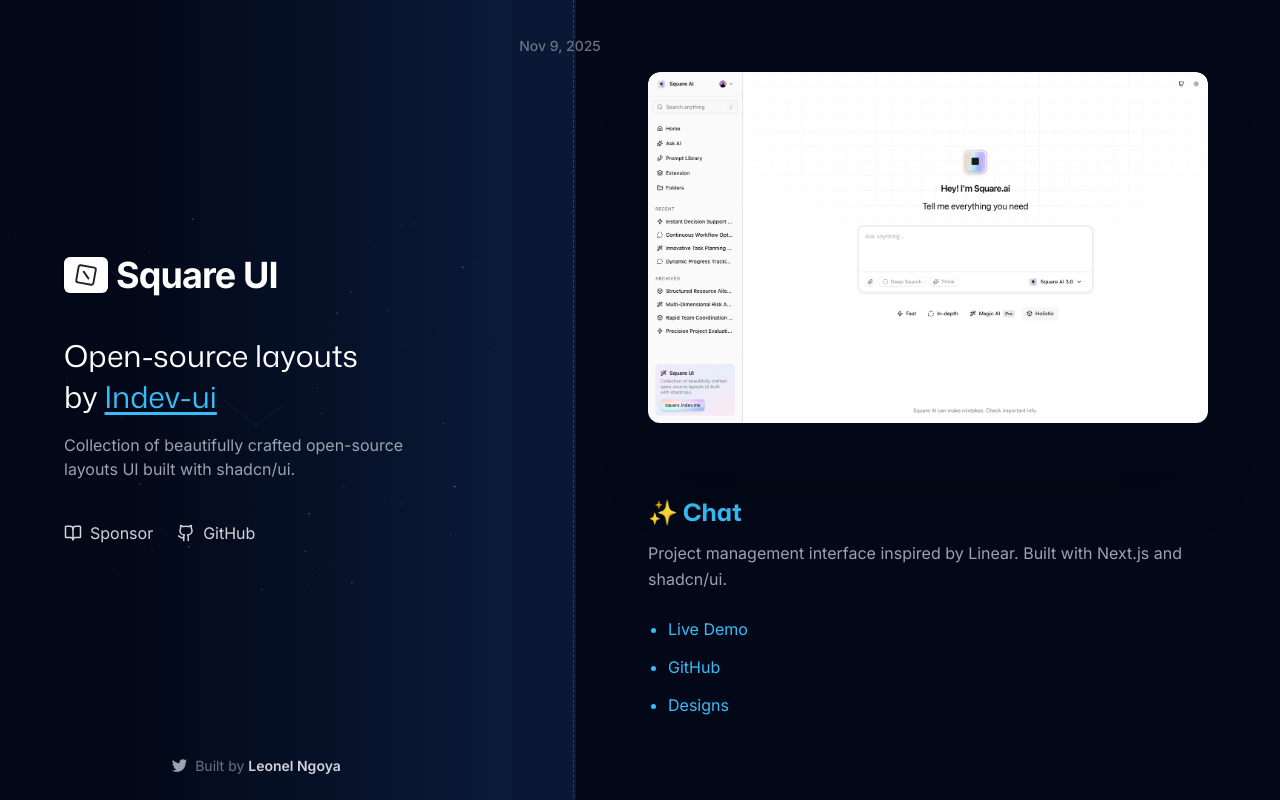
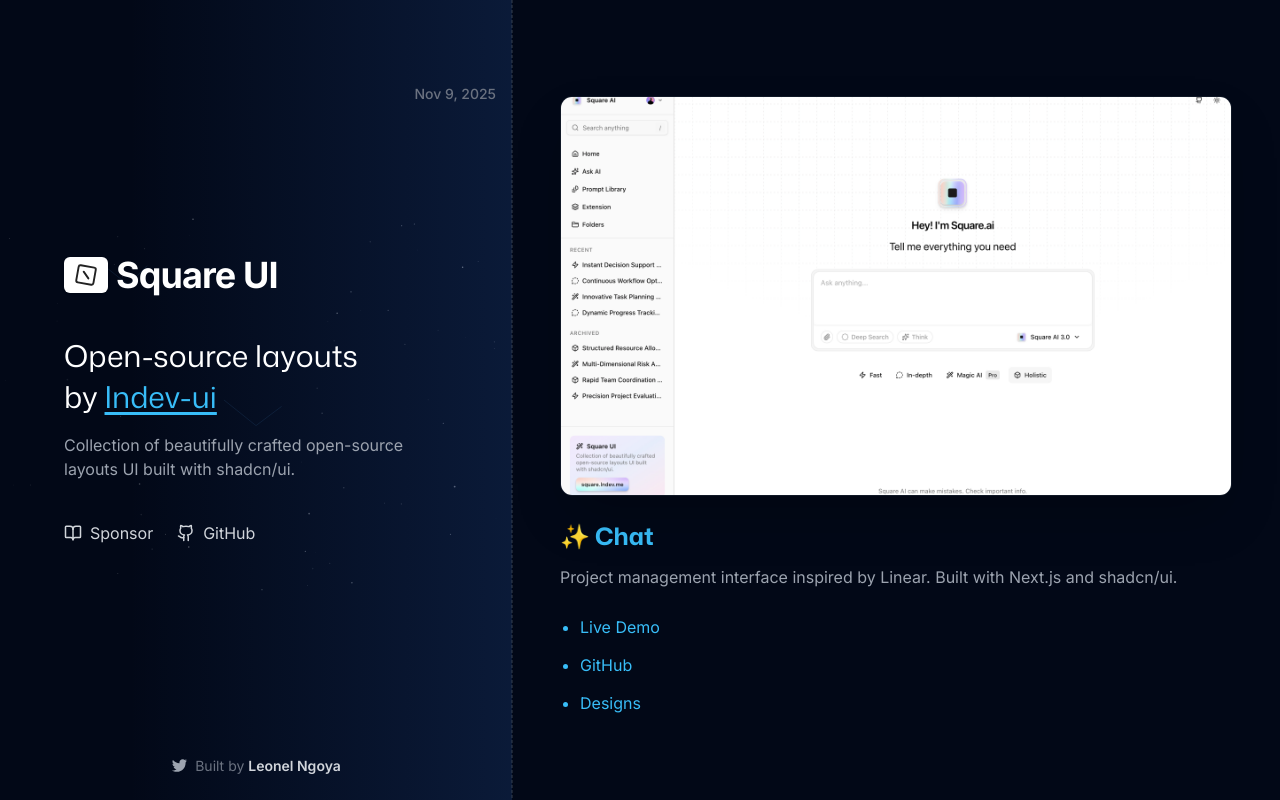
Before and after one commit to Junior-d09/Studio-Square-inte, a Next.js app: page / in a window 1280 px wide. Shown: the top 800 px of the page. Built offline with nearby package versions, Linux system fonts and the light colour scheme.

Commit message:
Refactor CenterRule et RightSidebar pour un layout plus clair et meilleure gestion des dates

```diff
--- a/src/app/page.tsx
+++ b/src/app/page.tsx
@@ -15,7 +15,7 @@
         {/* CONTENU DROIT */}
         <div className="flex-1 flex flex-col md:flex-row md:ml-[40%]">
           {/* LIGNE CENTRALE (visible uniquement sur desktop) */}
-          <div className="hidden md:block w-16 flex-shrink-0 relative bg-[#0A1835]">
+          <div className="hidden md:block w-0 flex-shrink-0 relative bg-[#030919]">
             <CenterRule />
           </div>
 
--- a/src/components/CenterRule.jsx
+++ b/src/components/CenterRule.jsx
@@ -5,7 +5,6 @@
   const { dates } = useDate();
 
   const handleDateClick = (date) => {
-    // Trouver l'élément avec cette date
     const element = document.querySelector(`[data-date="${date}"]`);
 
     if (element) {
@@ -14,7 +13,6 @@
         block: "start",
       });
 
-      // Optionnel : mettre à jour l'URL avec l'ancre de la section
       const anchor = element.getAttribute("id");
       if (anchor) {
         window.history.pushState(null, "", `#${anchor}`);
@@ -24,15 +22,15 @@
 
   return (
     <div className="relative w-full h-full">
-      {/* Ligne verticale pointillée */}
-      <div className="absolute left-[95%] inset-y-0 border-l border-dashed border-gray-700" />
+      {/* Ligne verticale pointillée - centrée dans la colonne */}
+      <div className="absolute left-1/2 -translate-x-1/2 inset-y-0 border-l border-dashed border-gray-700" />
 
-      {/* Dates cliquables */}
+      {/* Dates cliquables - positionnées à gauche de la ligne */}
       {dates.map(({ date, top }, i) => (
         <button
           key={i}
           onClick={() => handleDateClick(date)}
-          className="absolute left-[75%] -translate-x-1/2 whitespace-nowrap text-sm text-gray-500 font-medium hover:text-sky-400 transition-colors cursor-pointer"
+          className="absolute left-1/2 -translate-x-full pr-4 whitespace-nowrap text-sm text-gray-500 font-medium hover:text-sky-400 transition-colors cursor-pointer text-right"
           style={{ top: `${top - 12}px` }}
         >
           {date}
--- a/src/components/RightSidebar.jsx
+++ b/src/components/RightSidebar.jsx
@@ -17,7 +17,7 @@
       description:
         "Project management interface inspired by Linear. Built with Next.js and shadcn/ui.",
       date: "Nov 9, 2025",
-      anchor: "chat", //  Ajout de l'ancre
+      anchor: "chat",
     },
     {
       id: 2,
@@ -27,7 +27,7 @@
       description:
         "Project management interface inspired by Linear. Built with Next.js and shadcn/ui.",
       date: "Nov 7, 2025",
-      anchor: "emails", //  Ajout de l'ancre
+      anchor: "emails",
     },
     {
       id: 3,
@@ -37,7 +37,7 @@
       description:
         "Project management interface inspired by Linear. Built with Next.js and shadcn/ui.",
       date: "Nov 5, 2025",
-      anchor: "task-management", //  Ajout de l'ancre
+      anchor: "task-management",
     },
     {
       id: 4,
@@ -47,7 +47,7 @@
       description:
         "Project management interface inspired by Linear. Built with Next.js and shadcn/ui.",
       date: "Nov 3, 2025",
-      anchor: "circle", //  Ajout de l'ancre
+      anchor: "circle",
     },
   ];
 
@@ -83,9 +83,7 @@
     return () => observer.disconnect();
   }, [setDates]);
 
-  //  Nouveau useEffect pour gérer le scroll au chargement
   useEffect(() => {
-    // Attendre que la page soit complètement chargée
     const handleInitialScroll = () => {
       if (window.location.hash) {
         const hash = window.location.hash.substring(1);
@@ -102,10 +100,7 @@
       }
     };
 
-    // Exécuter au chargement
     handleInitialScroll();
-
-    // Écouter les changements d'ancre
     window.addEventListener("hashchange", handleInitialScroll);
 
     return () => {
@@ -114,24 +109,24 @@
   }, []);
 
   return (
-    <div className="w-full min-h-screen flex flex-col items-center justify-start px-4 md:px-12 py-12">
-      <div className="w-full max-w-5xl space-y-32">
+    <div className="w-full min-h-screen flex justify-center py-12 px-4">
+      <div className="w-full max-w-2xl flex flex-col space-y-32 pt-12">
         {items.map((item, i) => (
           <div
             key={item.id}
             id={item.anchor}
             ref={(el) => (itemRefs.current[i] = el)}
             data-date={item.date}
-            className="rounded-2xl p-6 text-left bg-transparent scroll-mt-24"
+            className="w-full scroll-mt-24"
           >
             {/* Image */}
-            <div className="relative w-full h-[400px] rounded-xl overflow-hidden mb-6 shadow-2xl">
+            <div className="relative w-full h-[400px] rounded-xl overflow-hidden mb-6 shadow-2xl border border-gray-800/50">
               <Image
                 src={item.image}
                 alt={item.title}
-                width={600}
+                width={800}
                 height={400}
-                className="object-cover rounded-xl"
+                className="object-cover w-full h-full"
               />
             </div>
 
@@ -155,9 +150,9 @@
               </Link>
             </h3>
 
-            <h6 className="text-gray-400 mb-6 text-base leading-relaxed">
+            <p className="text-gray-400 mb-6 text-base leading-relaxed">
               {item.description}
-            </h6>
+            </p>
 
             <ul className="space-y-3 pl-5 list-disc marker:text-sky-400">
               {socials.map((social) => (
```
Also changed, not shown: src/components/DateContext.jsx (line endings or trailing spaces).
